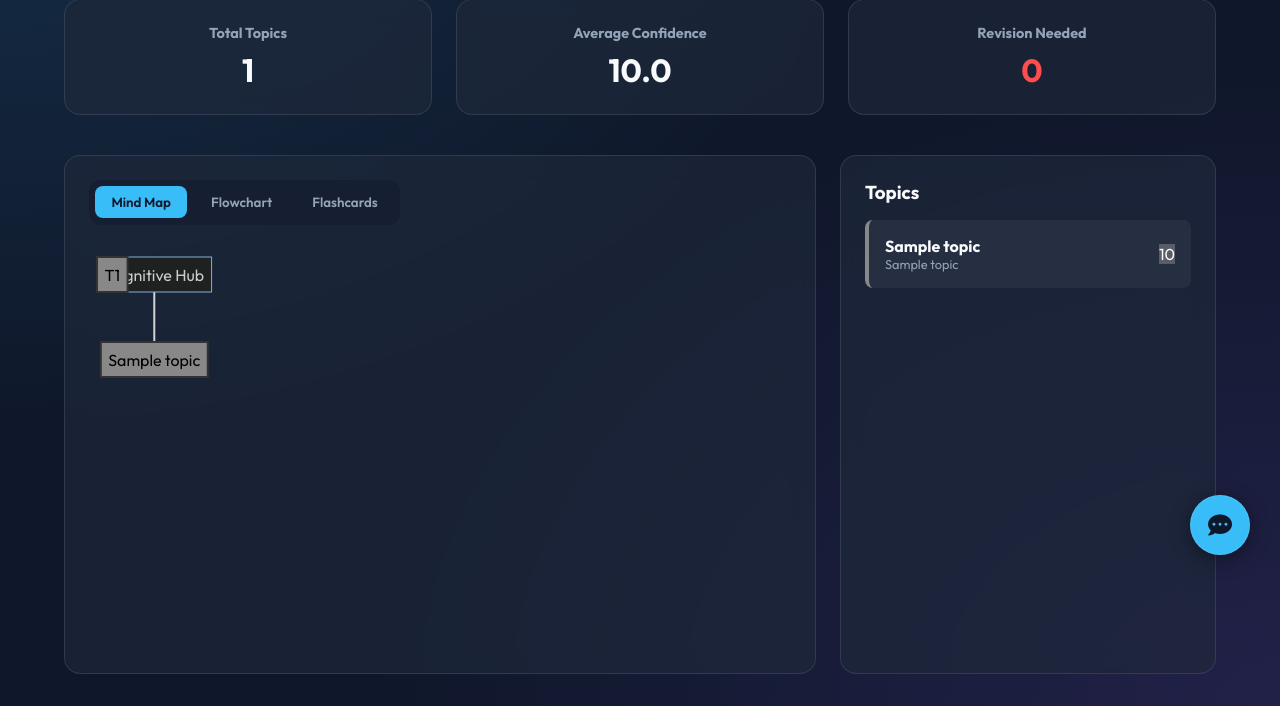
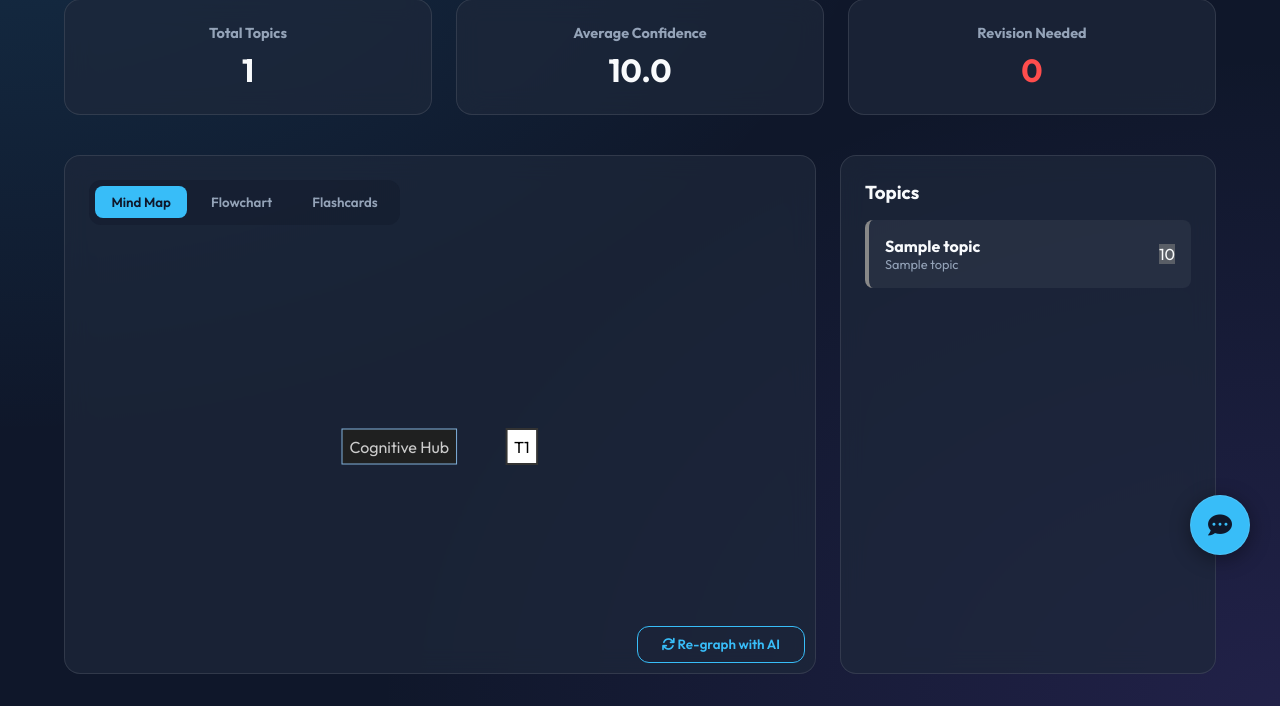
Before and after one commit to aswiiz/chlbot, a Flask app: template templates/dashboard.html in a window 1280 px wide. Shown: the part 215-921 px from the top of the page. Run offline with Flask 3, Linux system fonts and the light colour scheme; the visitor is signed in with stand-in values (Sample User, id 1); the template is opened without the code that fills it: most values are stand-ins (such as "Sample title", 1, 10 or a date in 2020); a database or web service that is not in the repository returns one stand-in record (values such as "Sample title"); some libraries are stand-ins or nearby versions.

Commit message:
Enhance mind map with AI-powered hierarchical generation

````diff
--- a/app.py
+++ b/app.py
@@ -100,6 +100,54 @@ def get_ai_summary(text):
         print(f"SambaNova Error: {e}")
         return "Failed to generate AI summary."
 
+def get_ai_mindmap(topics_data):
+    if not client_ai:
+        return "graph TD\nRoot[Cognitive Hub]"
+
+    # Prepare a condensed list of topics for the LLM
+    topics_list = []
+    for t in topics_data:
+        topics_list.append({
+            "id": f"T{str(t['_id'])[-4:]}", # Use last 4 chars of ID for safety
+            "name": t['name'],
+            "subject": t['subject']
+        })
+
+    prompt = f"""
+    Based on the following list of study topics, create a Mermaid.js Mind Map (graph TD).
+    Group topics by their subjects first.
+    Create a logical flow or hierarchy if possible (e.g., math topics might lead to physics).
+
+    Rules:
+    1. Use 'graph TD' syntax.
+    2. Start with a central node 'Root[Cognitive Hub]'.
+    3. Connect subjects to Root.
+    4. Connect topics to their respective subjects.
+    5. VERY IMPORTANT: Only output the Mermaid code, nothing else. No markdown blocks.
+
+    Topics: {json.dumps(topics_list)}
+    """
+
+    try:
+        response = client_ai.chat.completions.create(
+            model="DeepSeek-R1-0528",
+            messages=[
+                {"role": "system", "content": "You are a graph architect. You only output valid Mermaid.js graph code."},
+                {"role": "user", "content": prompt}
+            ],
+            temperature=0.1
+        )
+        content = response.choices[0].message.content.strip()
+        # Clean up code blocks if LLM included them
+        if "```mermaid" in content:
+            content = content.split("```mermaid")[1].split("```")[0].strip()
+        elif "```" in content:
+            content = content.split("```")[1].split("```")[0].strip()
+        return content
+    except Exception as e:
+        print(f"Mindmap Error: {e}")
+        return "graph TD\nRoot[Cognitive Hub]"
+
 # Routes
 @app.route('/')
 def index():
@@ -187,6 +235,22 @@ def topic_details(topic_id):
         'score': topic['confidence_score'],
         'color': COLOR_MAP.get(topic['confidence_score'], '#FFFFFF')
     })
+
+@app.route('/api/mindmap')
+@login_required
+def api_mindmap():
+    user_topics = list(topics_collection.find({'user_id': current_user.id}))
+    if not user_topics:
+        return jsonify({'graph': "graph TD\nRoot[Cognitive Hub]"})
+
+    graph_code = get_ai_mindmap(user_topics)
+    # Post-process to add colors (Mermaid styles)
+    for topic in user_topics:
+        tid = f"T{str(topic['_id'])[-4:]}"
+        color = COLOR_MAP.get(topic.get('confidence_score', 3), '#FFFFFF')
+        graph_code += f"\nstyle {tid} fill:{color},stroke:#333,stroke-width:2px,color:#000"
+
+    return jsonify({'graph': graph_code})
 
 @app.route('/study/<topic_id>')
 @login_required
--- a/templates/dashboard.html
+++ b/templates/dashboard.html
@@ -67,14 +67,14 @@
         </div>
 
         <div id="mindmap-view" class="view-content active">
-            <div class="mermaid">
-                graph TD
-                Root[Cognitive Hub]
-                {% for topic in topics %}
-                Root --- T{{ loop.index }}["{{ topic.name }}"]
-                style T{{ loop.index }} fill:{{ topic.color }},stroke:#333,stroke-width:2px,color:#000
-                {% endfor %}
+            <div id="mindmap-container" class="mermaid-container"
+                style="min-height: 400px; display: flex; align-items: center; justify-content: center;">
+                <div class="loader">AI Architecting your Knowledge...</div>
             </div>
+            <button class="btn btn-sm btn-secondary" style="position: absolute; bottom: 10px; right: 10px;"
+                onclick="fetchAIMindmap()">
+                <i class="fas fa-sync"></i> Re-graph with AI
+            </button>
         </div>
 
         <div id="flowchart-view" class="view-content">
@@ -523,6 +523,34 @@
         border-radius: 8px;
         cursor: pointer;
     }
+
+    .loader {
+        color: var(--accent-color);
+        font-weight: 600;
+        letter-spacing: 1px;
+        animation: pulse 1.5s infinite;
+    }
+
+    @keyframes pulse {
+        0% {
+            opacity: 0.5;
+        }
+
+        50% {
+            opacity: 1;
+        }
+
+        100% {
+            opacity: 0.5;
+        }
+    }
+
+    .error {
+        color: #ff4d4d;
+        background: rgba(255, 77, 77, 0.1);
+        padding: 1rem;
+        border-radius: 8px;
+    }
 </style>
 
 <script>
@@ -539,9 +567,33 @@
         event.target.classList.add('active');
 
         if (view === 'mindmap' || view === 'flowchart') {
-            mermaid.init();
+            mermaid.run();
+        }
+
+        if (view === 'mindmap' && !document.querySelector('#mindmap-container div.mermaid')) {
+            fetchAIMindmap();
         }
     }
+
+    function fetchAIMindmap() {
+        const container = document.getElementById('mindmap-container');
+        container.innerHTML = '<div class="loader">AI Analysis in Progress...</div>';
+
+        fetch('/api/mindmap')
+            .then(res => res.json())
+            .then(data => {
+                container.innerHTML = `<div class="mermaid">${data.graph}</div>`;
+                mermaid.run({
+                    nodes: [container.querySelector('.mermaid')]
+                });
+            })
+            .catch(err => {
+                container.innerHTML = '<div class="error">AI was too tired. Try again later.</div>';
+            });
+    }
+
+    // Load initial mindmap
+    document.addEventListener('DOMContentLoaded', fetchAIMindmap);
 
     const slider = document.getElementById('conf-slider');
     const val = document.getElementById('conf-val');
````
